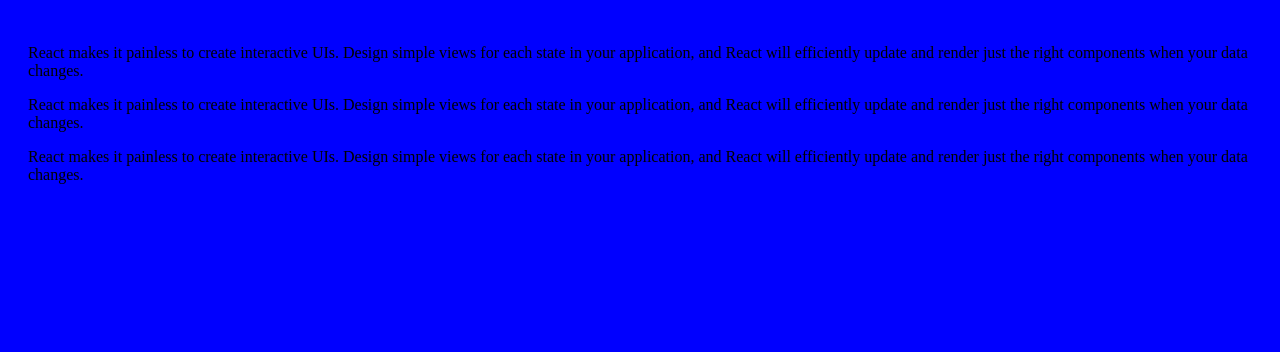
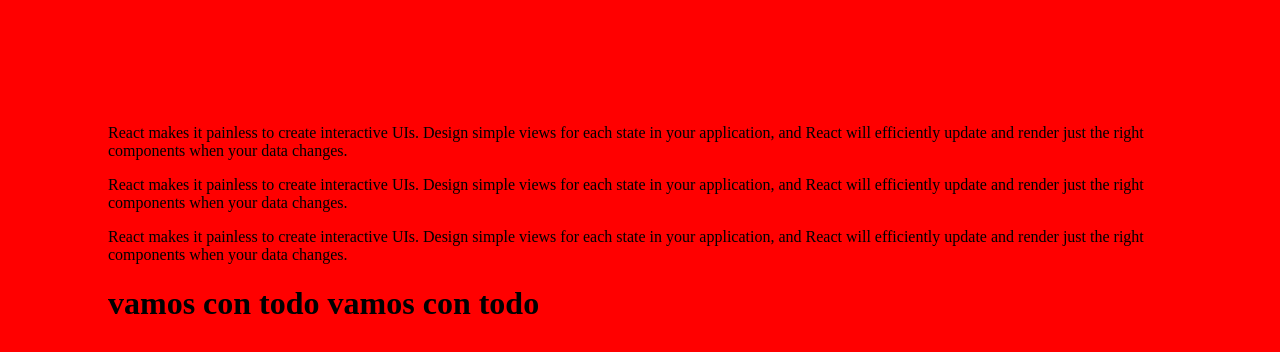
Before and after one commit to yefersonBaldeon/probando_git, a plain HTML site: page index.html in a window 1280 px wide. Drawn offline with Linux system fonts and the light colour scheme.

Commit message:
secondo commit

```diff
--- a/index.html
+++ b/index.html
@@ -25,6 +25,7 @@
         React makes it painless to create interactive UIs. Design simple views for each state in your application, and React will efficiently update and render just the right components when your data changes.
     </p>
 
+    <h1>vamos con todo vamos con todo</h1>
 
 </body>
 </html>
--- a/style.css
+++ b/style.css
@@ -1,5 +1,7 @@
 
     body {
-    background-color: blue;
-    padding: 20px;
+    background-color: red;
+
+
+    padding: 100px;
   }
```
